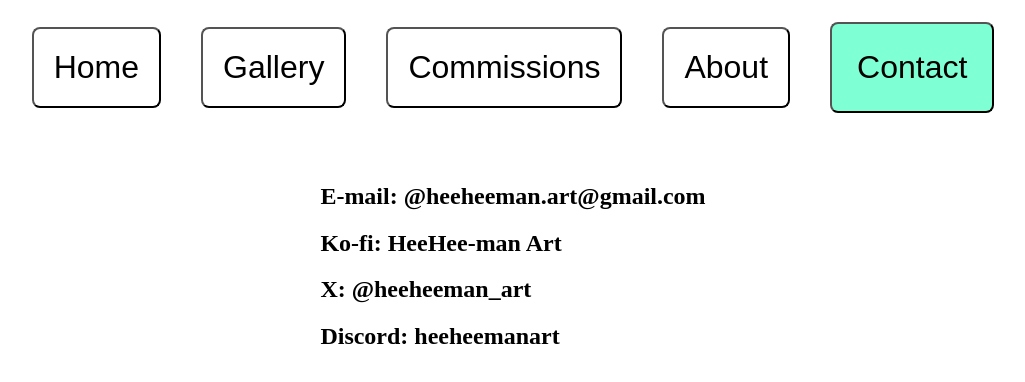
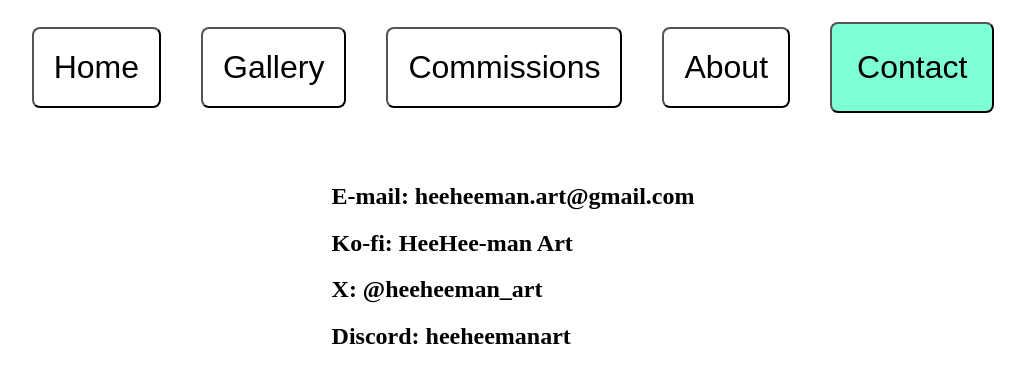
Before and after one commit to HeeHee-man/HeeHee-man_Art_Portfolio, a plain HTML site: page contact.html in a window 1280 px wide. Shown: the part 138-520 px from the top of the page, without its empty margins (127-1152 px from the left). Drawn offline with Linux system fonts and the light colour scheme.

Commit message:
Add new piece, correct typos

```diff
--- a/contact.html
+++ b/contact.html
@@ -13,10 +13,10 @@
                 <button id = "galleryButton" onclick = "document.location = 'gallery.html'">Gallery</button>
                 <button id = "commissionsButton" onclick = "document.location = 'commissions.html'">Commissions</button>
                 <button id = "aboutButton" onclick = "document.location = 'about.html'">About</button>
-                <button id = "contactButton" onclick = "document.location = 'contact.html'" style = "padding: 25px; background-color:aquamarine">Contact</button>
+                <button id = "contactButton" onclick = "document.location = 'contact.html'" style = "padding: 25px; background-color:aquamarine;">Contact</button>
             </div>
             <div>
-                <h2>E-mail: @heeheeman.art@gmail.com</h2>
+                <h2>E-mail: heeheeman.art@gmail.com</h2>
                 <h2>Ko-fi: HeeHee-man Art</h2>
                 <h2>X: @heeheeman_art</h2>
                 <h2>Discord: heeheemanart</h2>
```
Also changed, not shown: about.html (+1 -1 lines), commissions.html (+1 -1 lines), gallery.html (+1 -0 lines), index.html (+1 -1 lines), 1 other file.
